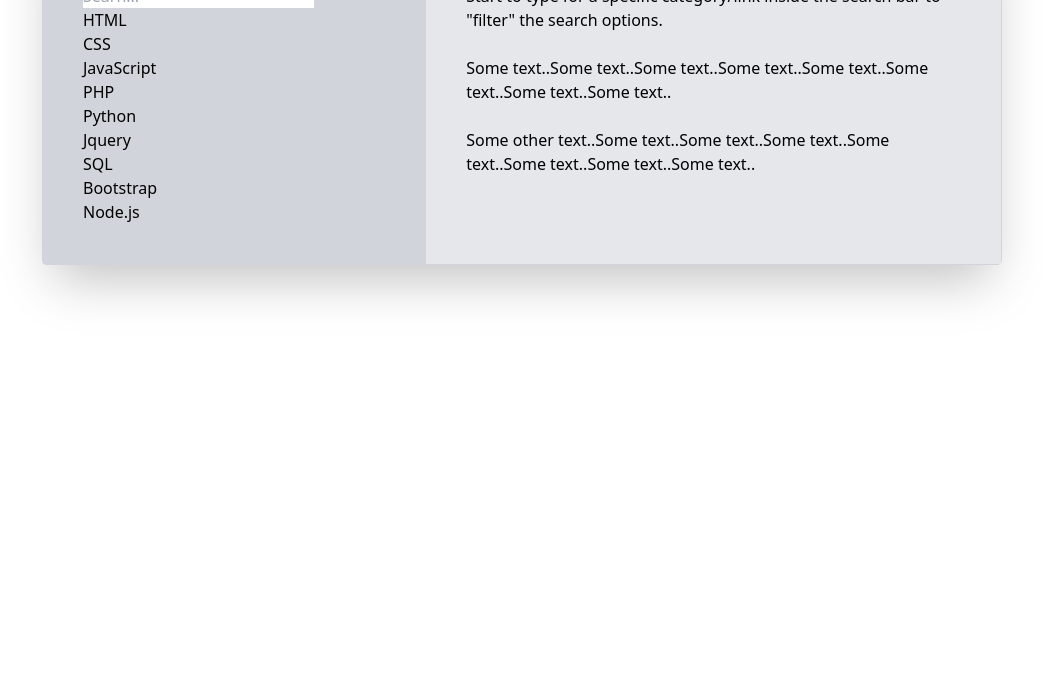
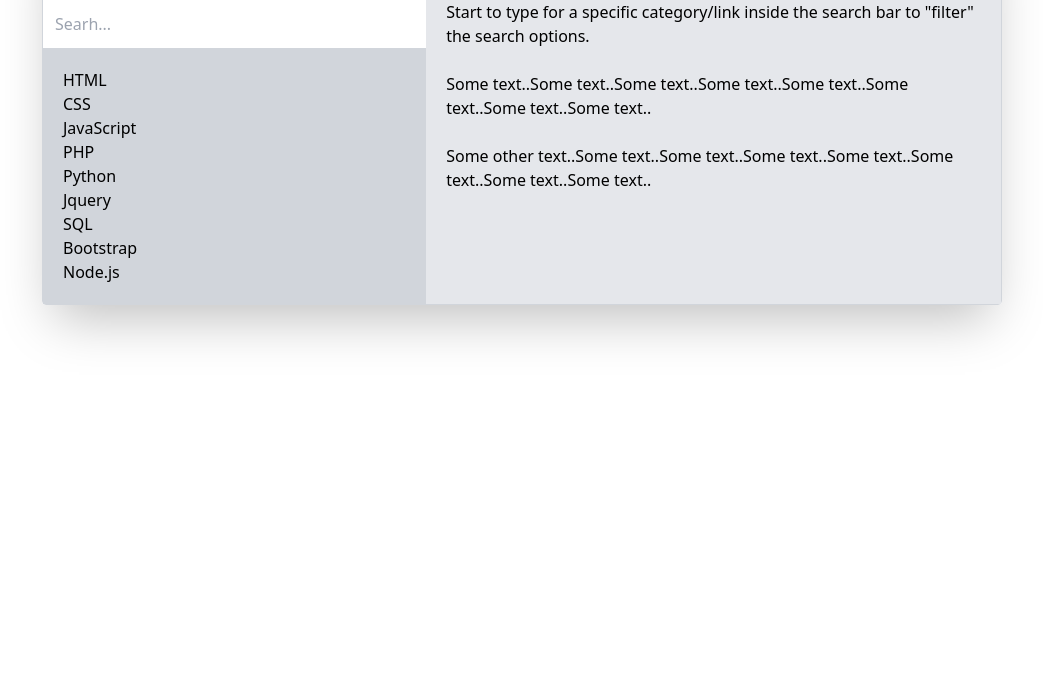
Before and after one commit to G-web007/Search-Menu, a website: page index.html in a window 1280 px wide. Shown: the part 121-800 px from the top of the page, without its empty margins (118-1161 px from the left). Drawn offline with Linux system fonts and the light colour scheme.

Commit message:
add tailwindcss

```diff
--- a/index.html
+++ b/index.html
@@ -13,13 +13,13 @@
 </head>
 <body>
 
-    <div class="flex flex-rows w-9/12 mx-auto mt-10 rounded border border-gray-300 shadow-2xl">
-        <div class="w-2/5 bg-gray-300 p-10">
-            <h1>Menu</h1>
+    <div class="flex flex-rows w-9/12 mx-auto mt-10 rounded border border-gray-300 shadow-2xl ui-monospace">
+        <div class="w-2/5 bg-gray-300">
+            <h1 class="text-4xl mb-5 pt-5 pl-5">Menu</h1>
 
-            <input type="text" id="searchId" placeholder="Searh..." title="Type in a category">
+            <input type="text" id="searchId" placeholder="Searh..." title="Type in a category" class="w-full h-15 p-3">
 
-            <ul>
+            <ul class="p-5">
                 <li><a href="#">HTML</a></li>
                 <li><a href="#">CSS</a></li>
                 <li><a href="#">JavaScript</a></li>
@@ -32,8 +32,8 @@
             </ul>
         </div>
 
-        <div class="w-3/5 bg-gray-200 p-10">
-            <h2>Page Content</h2>
+        <div class="w-3/5 bg-gray-200 p-5">
+            <h2 class="text-4xl mb-5">Page Content</h2>
             <p>Start to type for a specific category/link inside the search bar to "filter" the search options.</p><br>
             <p>Some text..Some text..Some text..Some text..Some text..Some text..Some text..Some text..</p><br>
             <p>Some other text..Some text..Some text..Some text..Some text..Some text..Some text..Some text..</p>
```
Also changed, not shown: output.css.
